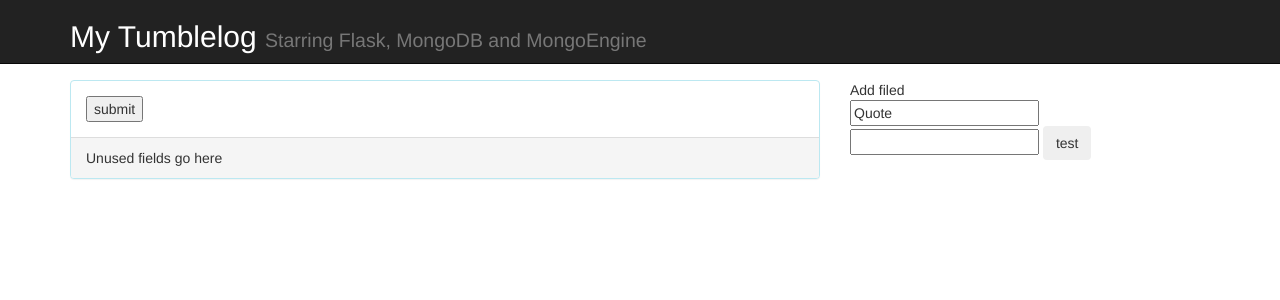
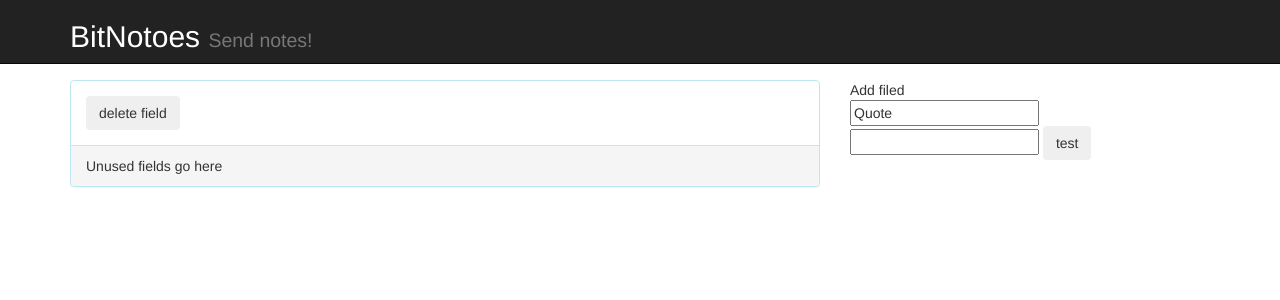
Before and after one commit to adpio/bitnotes, a Python web app: template templates/notes/note.html in a window 1280 px wide. Shown: the top 300 px of the page. Run offline with Jinja, Linux system fonts and the light colour scheme; the template is opened without the code that fills it: most values are stand-ins (such as "Sample title", 1, 10 or a date in 2020); some libraries are stand-ins or nearby versions.

Commit message:
Addad live edit and field delete fund

```diff
--- a/templates/base.html
+++ b/templates/base.html
@@ -15,7 +15,7 @@
       <div class="container">
         <div class="navbar-header">
           <h2>
-              <a href="/" class="brand">My Tumblelog</a> <small>Starring Flask, MongoDB and MongoEngine</small>
+              <a href="/" class="brand">BitNotoes</a> <small>Send notes!</small>
           </h2>
         </div>
         <div class="collapse navbar-collapse">
--- a/templates/notes/note.html
+++ b/templates/notes/note.html
@@ -7,35 +7,56 @@
 <div class="panel-body">
 
 {% for field in note.bitfields %}
-<form method="post" id="{{ field.title }}">
+<form class="form-horizontal" role="form" method="post" id="{{ field.__hash__() }}">
 	<input type="hidden" name="field_title" value="{{ field.title }}">
 	<input type="hidden" name="field_type" value="{{ field.bit_field_type }}">
+
 	{% if field.bit_field_type == 'BlogPost' %}
 	<div class="form-group">
-	<label for="{{ field.title }}Text">{{ field.title }}</label>
+	<label class="col-sm-2 control-label" for="{{ field.title }}Text">{{ field.title }}</label>
+	<div class="col-sm-10">
 	<textarea rows="5" style="resize:vertical" id="{{ field.title }}Text" name="body" type="text" class="form-control">{{ field.body }}</textarea>
+	</div>
 	</div>
 	{% elif field.bit_field_type == 'Quote' %}
 	<div class="form-group">
-	<label for="{{ field.title }}Text">{{ field.title }}</label>
+	<label class="col-sm-2 control-label" for="{{ field.title }}Text">{{ field.title }}</label>
+	<div class="col-sm-10">
 	<textarea id="{{ field.title }}Text" style="resize:vertical" type="text" name="body" class="form-control">{{ field.body }}</textarea>
-	<label for="{{ field.title }}Author">By</label>
+	</div>
+	<label class="col-sm-2 control-label" for="{{ field.title }}Author">By</label>
+	<div class="col-sm-10">
 	<input type="text" id="{{ field.title }}Author" type="text" class="form-control" name="author" value="{{ field.author }}">
+	</div>
 	</div>
 	{% elif field.bit_field_type == 'Code' %}
 	<div class="form-group">
-	<label for="{{ field.title }}">{{ field.title }}</label>
+	<label class="col-sm-2 control-label" for="{{ field.title }}">{{ field.title }}</label>
+	<div class="col-sm-10">
 	<code><pre>{{ field.body }}sa fkasjdhf to do:</pre></code>
+	</div>
 	</div>
 	{% elif field.bit_field_type == 'Image' %}
 	<div class="form-group">
-	<label for="{{ field.title }}Image">{{ field.title }}</label>
-	<input type="text" id="{{ field.title }}Image" type="text" class="form-control" value="{{ field.image_url }}">
+	<label class="col-sm-2 control-label" for="{{ field.title }}Image">{{ field.title }}</label>
+	<div class="col-sm-10">
+	<input type="text" id="{{ field.title }}Image" type="text" class="form-control" name="image_url" value="{{ field.image_url }}">
 	<img src="{{ field.image_url }}" class="img-responsive" alt="Responsive image">
 	</div>
+	</div>
 	{% endif %}
-	<input type="submit" value="submit">
 </form>
+<form method="post" action="field_manager">
+		<input type="hidden" name="task" value="delete">
+		<input type="hidden" name="field_title" value="{{ field.title }}">
+		<input type="hidden" name="field_type" value="{{ field.bit_field_type }}">
+		<input type="submit" class="btn" value="delete field">
+</form>
+<script>
+$('#{{ field.__hash__() }}').keypress(function(){
+	submitForm('{{ field.__hash__() }}');
+})
+</script>
 {% endfor %}
 
 </div>
@@ -46,7 +67,8 @@
 </div>
 <div class="col-md-4">
 	Add filed
-	<form method="post">
+	<form method="post" action="field_manager">
+		<input type="hidden" name="task" value="create">
 		<input type="text" name="field_type" value="Quote">
 		<input type="text" name="field_title">
 		<input type="submit" class="btn" value="test">
@@ -57,7 +79,8 @@
 {% block js_footer %}
 <script>
 	function submitForm(form_id) {
-    $.ajax({type:'POST', url: '', data:$('#'+form_id).serialize(), success: alert('hello')});
+    $.ajax({type:'POST', url: '', data:$('#'+form_id).serialize()});
 }
+
 </script>
 {% endblock %}
```
Also changed, not shown: models.py (+7 -9 lines), views.py (+26 -16 lines), 2 other files.
